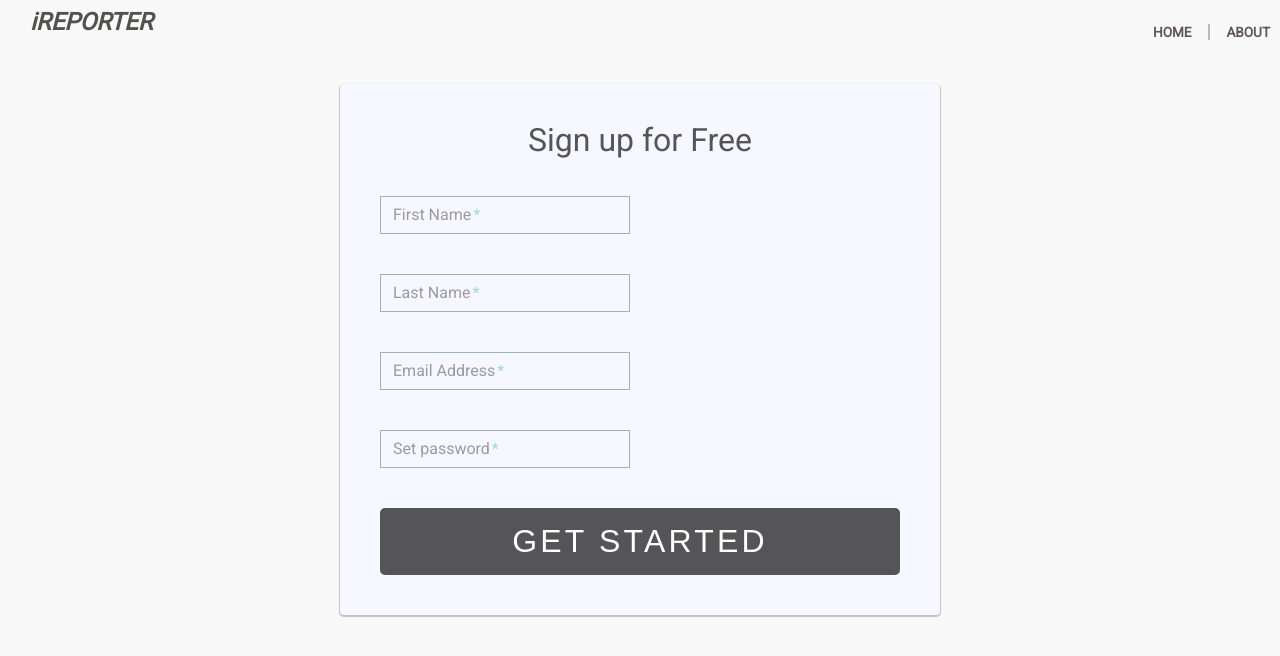
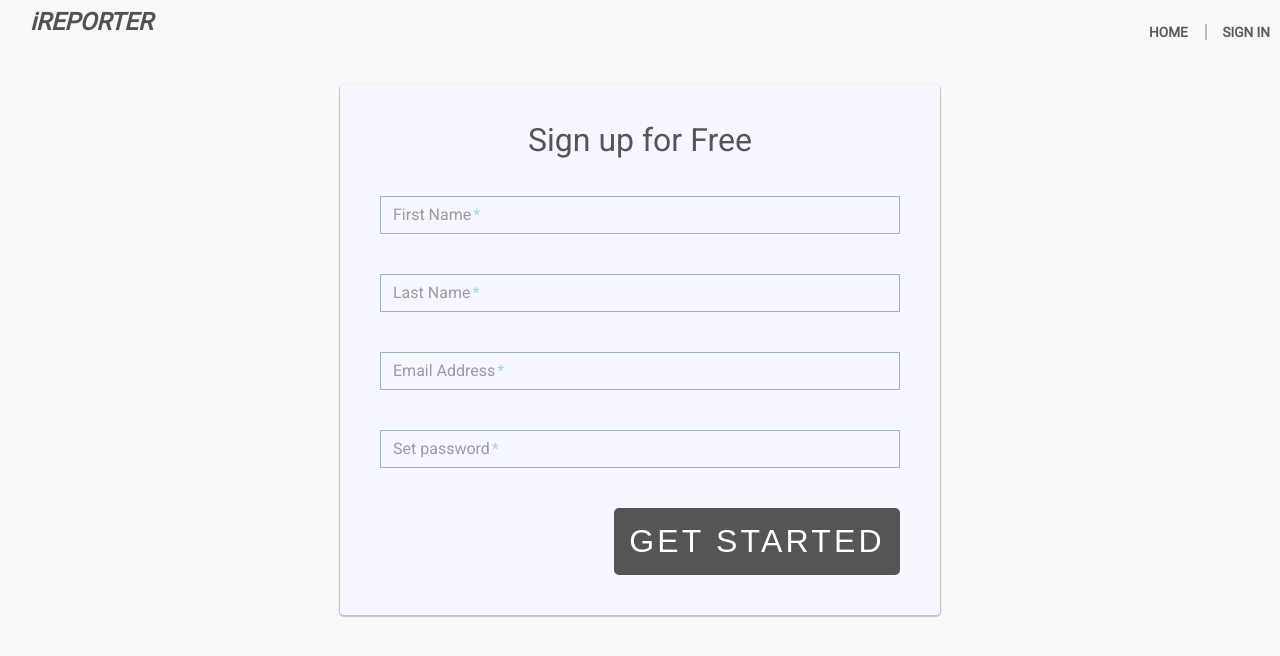
Before and after one commit to meetKazuki/iReporter, a plain HTML site: page _pages/signup.html in a window 1280 px wide. Drawn offline with Linux system fonts and the light colour scheme.

Commit message:
Redo some of the sign-up page style. Fix pages links

```diff
--- a/_pages/signup.html
+++ b/_pages/signup.html
@@ -13,8 +13,8 @@
   <header>
     <nav>
       <ul class="header-nav nav-links">
-        <li><a href="#">Home</a></li>
-        <li><a href="#">About</a></li>
+        <li><a href="../index.html">Home</a></li>
+        <li><a href="signin.html">Sign In</a></li>
       </ul>
     </nav>
 
@@ -55,7 +55,9 @@
             </label>
           </div>
 
-          <button type="submit" class="button button-block">Get Started</button>
+          <a href="">
+            <button type="submit" class="button button-block">Get Started</button>
+          </a>
         </div>
       </div>
     </div>
--- a/css/signup.css
+++ b/css/signup.css
@@ -82,7 +82,7 @@ textarea {
 }
 .top-row > div {
   float: left;
-  width: 48%;
+  width: 100%;
   margin-right: 4%;
 }
 .top-row > div:last-child {
@@ -112,5 +112,6 @@ textarea {
 }
 .button-block {
   display: block;
-  width: 100%;
+  width: 55%;
+  float: right;
 }
```
Also changed, not shown: index.html (+1 -1 lines).
